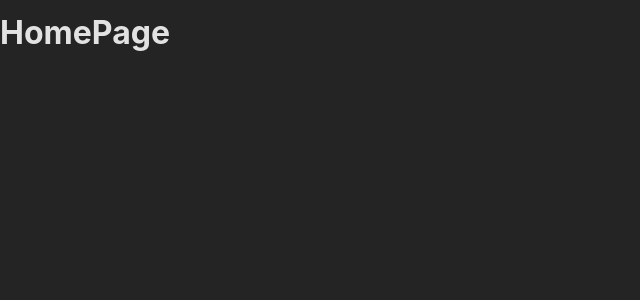
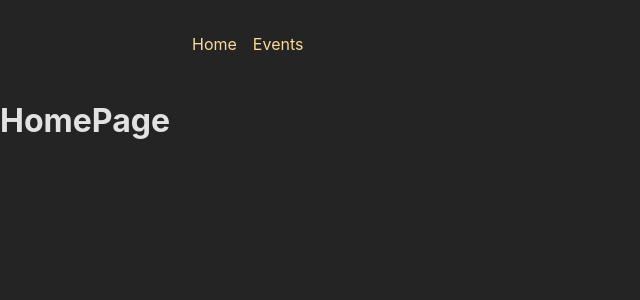
Before and after one commit to Axcelaw/react-router-multipage, a React (Create React App) app in the folder frontend/: page / in a window 1280 px wide. Shown: the top 300 px of the page, without its empty margins (0-640 px from the left). Built offline with nearby package versions, Linux system fonts and the light colour scheme.

Commit message:
Created root parent layout.

```diff
--- a/frontend/src/App.js
+++ b/frontend/src/App.js
@@ -20,18 +20,26 @@
 // 7. Output the ID of the selected event on the EventDetailPage
 // BONUS: Add another (nested) layout route that adds the <EventNavigation> component above all /events... page components
 import { RouterProvider, createBrowserRouter } from "react-router-dom";
+
 import HomePage from "./pages/Home";
 import EventsPage from "./pages/Events";
 import EventDetailPage from "./pages/EventDetail";
 import NewEventPage from "./pages/NewEvent";
 import EditEventPage from "./pages/EditEvent";
+import RootLayout from "./pages/Root";
 
 const router = createBrowserRouter([
-  { path: "/", element: <HomePage /> },
-  { path: "/events", element: <EventsPage /> },
-  { path: "/events/:eventId", element: <EventDetailPage /> },
-  { path: "/events/new", element: <NewEventPage /> },
-  { path: "/events/:eventId/edit", element: <EditEventPage /> },
+  {
+    path: "/",
+    element: <RootLayout />,
+    children: [
+      { index: true, element: <HomePage /> },
+      { path: "events", element: <EventsPage /> },
+      { path: "events/:eventId", element: <EventDetailPage /> },
+      { path: "events/new", element: <NewEventPage /> },
+      { path: "events/:eventId/edit", element: <EditEventPage /> },
+    ],
+  },
 ]);
 
 function App() {
--- /dev/null
+++ b/frontend/src/pages/Root.js
@@ -0,0 +1,16 @@
+import { Outlet } from "react-router-dom";
+
+import MainNavigation from "../components/MainNavigation";
+
+function RootLayout() {
+  return (
+    <>
+      <MainNavigation />
+      <main>
+        <Outlet />
+      </main>
+    </>
+  );
+}
+
+export default RootLayout;
```
